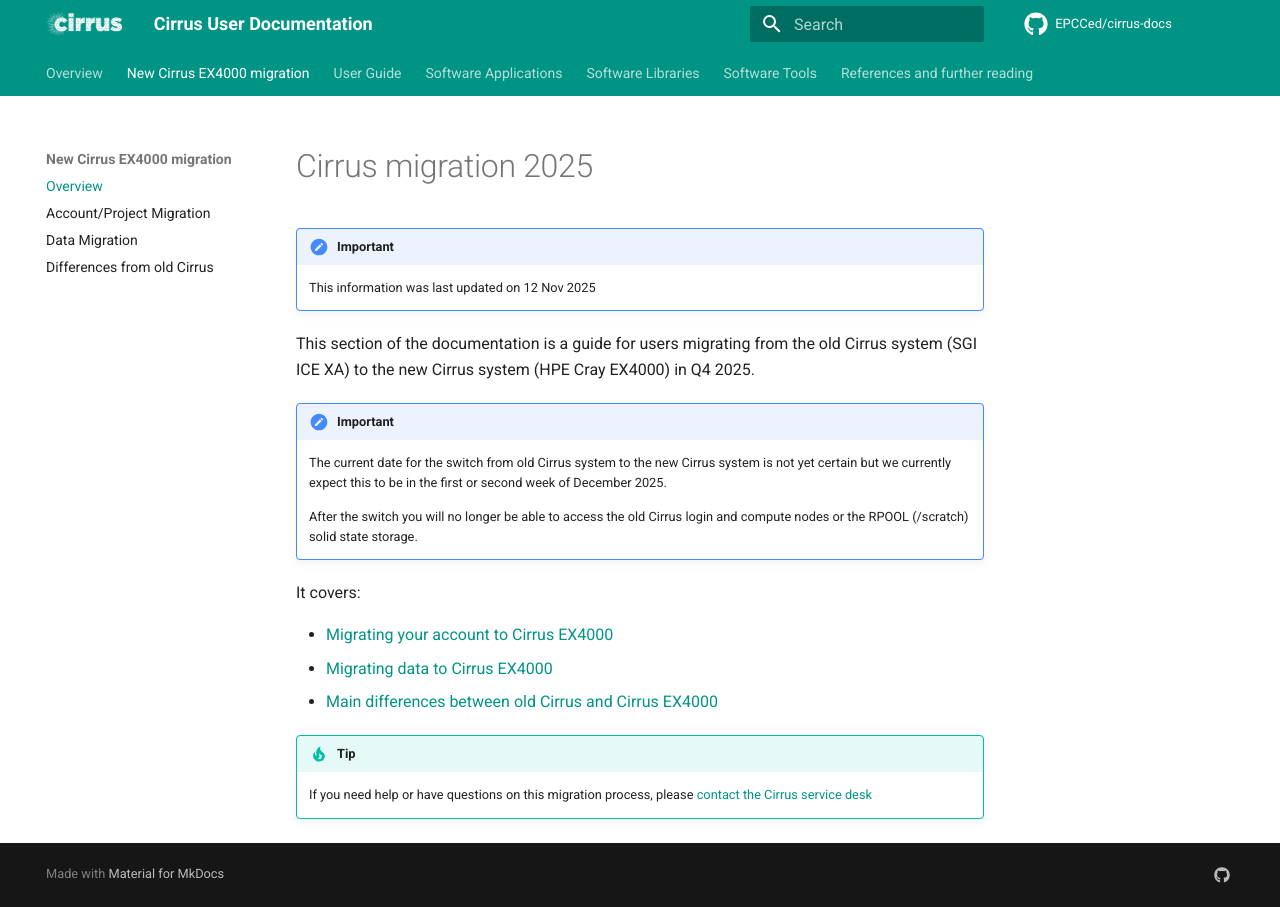
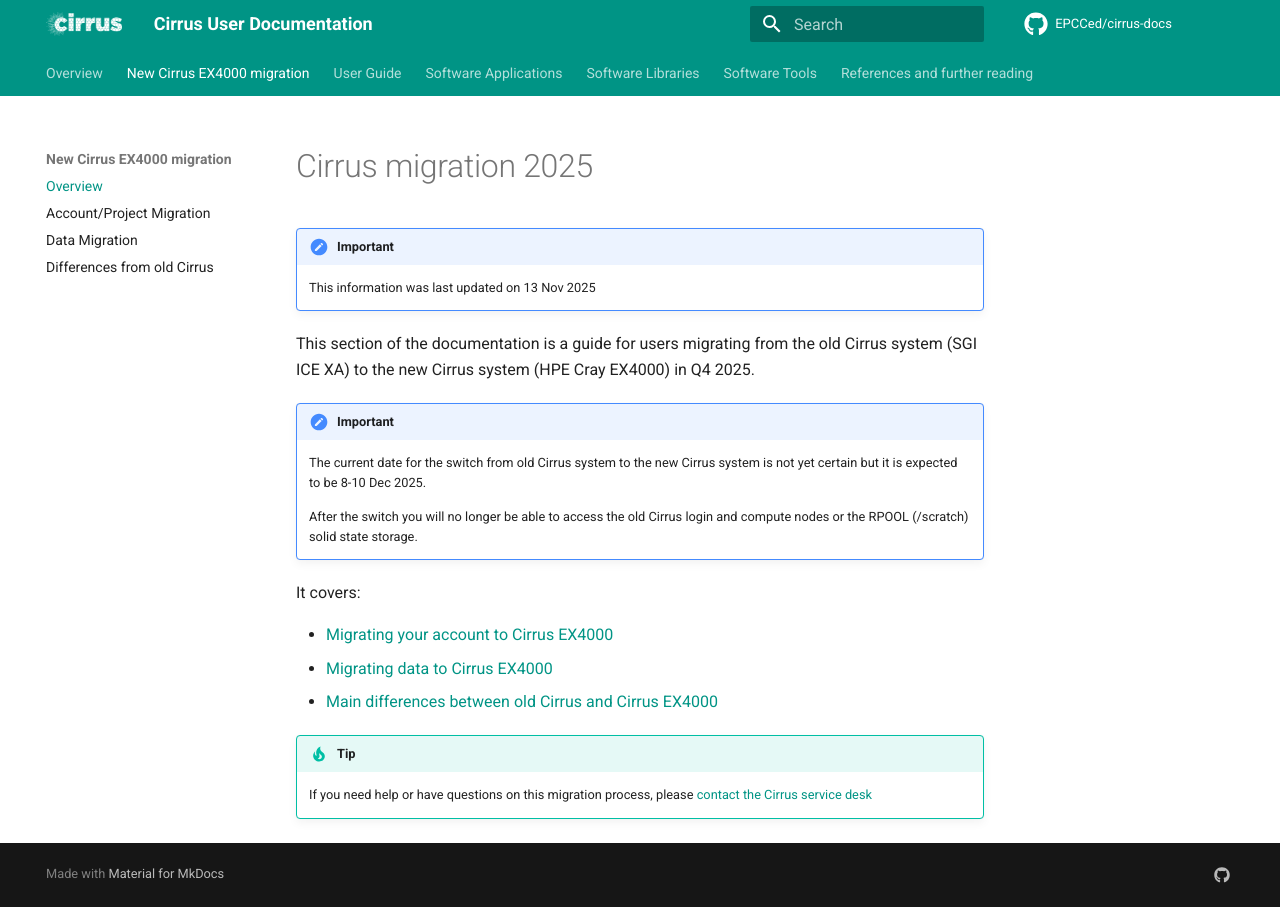
Before and after one commit to EPCCed/cirrus-docs, an MkDocs documentation site: the page built from docs/migration-2025/index.md, in a window 1280 px wide. Built offline with MkDocs 1.6.1 and Material for MkDocs 9.7.7, drawn with Linux system fonts in a browser that asks for light colours; comment, search, counter and statistics services are not loaded.

Commit message:
Update migration plan

```diff
--- a/docs/migration-2025/index.md
+++ b/docs/migration-2025/index.md
@@ -1,7 +1,7 @@
 # Cirrus migration 2025
 
 !!! important
-    This information was last updated on 12 Nov 2025
+    This information was last updated on 13 Nov 2025
 
 This section of the documentation is a guide for users migrating from the
 old Cirrus system (SGI ICE XA) to the new Cirrus system (HPE Cray EX4000)
@@ -9,8 +9,7 @@
 
 !!! important
     The current date for the switch from old Cirrus system to the new Cirrus
-    system is not yet certain but we currently expect this to be in the first or second
-    week of December 2025.
+    system is not yet certain but it is expected to be 8-10 Dec 2025.
 
     After the switch you will no longer be able to access the old Cirrus login
     and compute nodes or the RPOOL (/scratch) solid state storage.
```
Also changed, not shown: docs/migration-2025/account-migration.md (+1 -1 lines), docs/migration-2025/cirrus-differences.md (+3 -1 lines).
